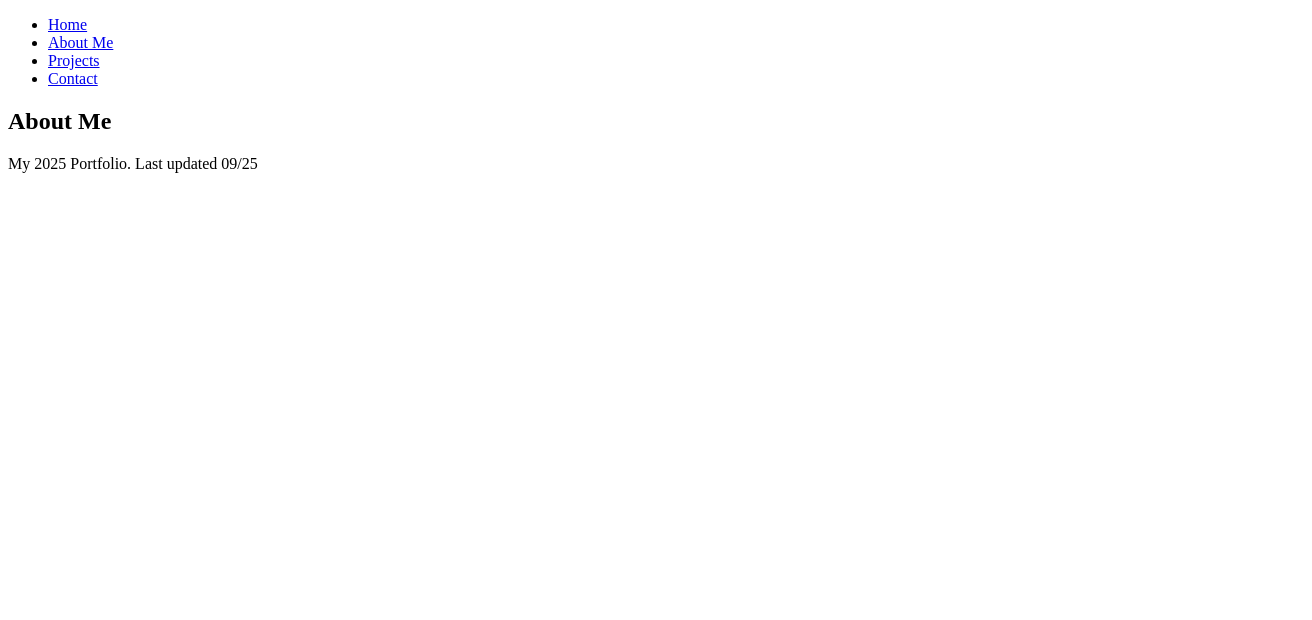
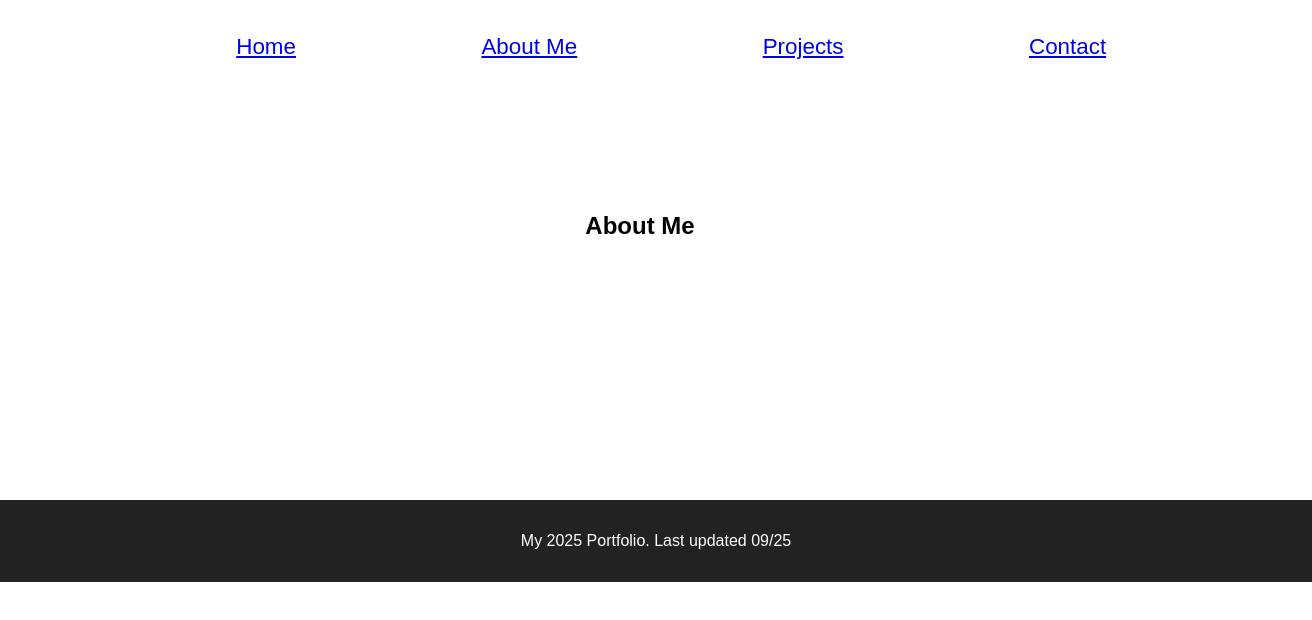
Before and after one commit to rtlawrence20/rtl-personal-website, a plain HTML site: page index.html in a window 1280 px wide. Shown: the whole page, 1312 px wide, since content can reach past the window. Drawn offline with Linux system fonts and the light colour scheme.

Commit message:
added some basic desired elements to style.css, fixed some indent issues in index.html

```diff
--- a/style.css
+++ b/style.css
@@ -0,0 +1,50 @@
+/* === Base Body Styles === */
+body {
+    font-family: Arial, Helvetica, sans-serif; /* Set font stack with fallbacks */
+    margin: 0;
+    padding: 0;
+}
+
+/* === Navbar Styles  === */
+.navbar {
+    top: 0;
+    width: 100%;
+    z-index: 1000; /* Ensure it's above other content */
+    position: fixed;
+    text-align: center;
+    font-size: 1.4em;
+    padding: 0.5em; /* Space inside  */
+
+}
+
+.navbar ul {
+    list-style: none; /* Remove default bullet points */
+}
+
+.navbar ul li {
+    display: inline; /* Nav horizontal row */
+    margin: 0 4em; /* Spacing between */
+}
+
+/* === Main Content === */
+.main-content {
+    padding-top: 6em; /* Create space below the fixed navbar */
+}
+
+/* want to keep these two consistent for now but may split later*/
+.main-content header,
+.main-content section {
+    padding: 2em 1em; /* Vertical and horizontal padding inside each section */
+    text-align: center;
+}
+
+/* === Footer === */
+footer {
+    background-color: #222;
+    color: #fff;
+    padding: 1em;
+    text-align: center;
+    position: relative;
+    bottom: 0;
+    width: 100%;
+}
```
Also changed, not shown: index.html (indentation only).
